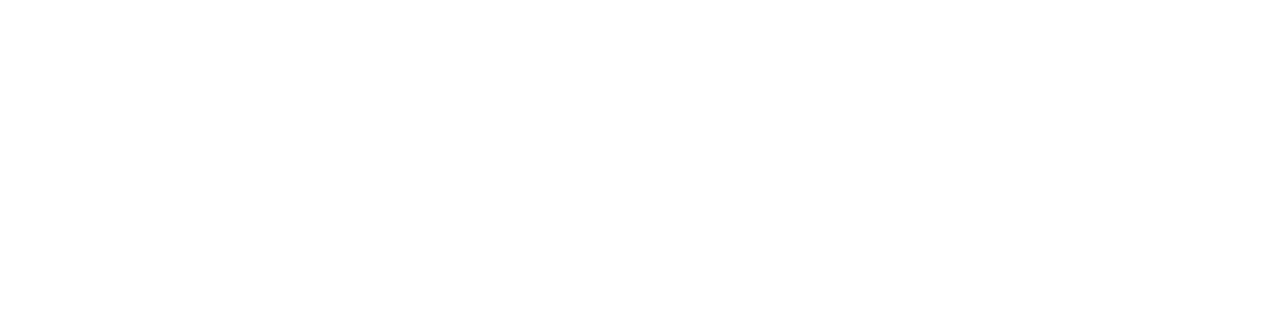
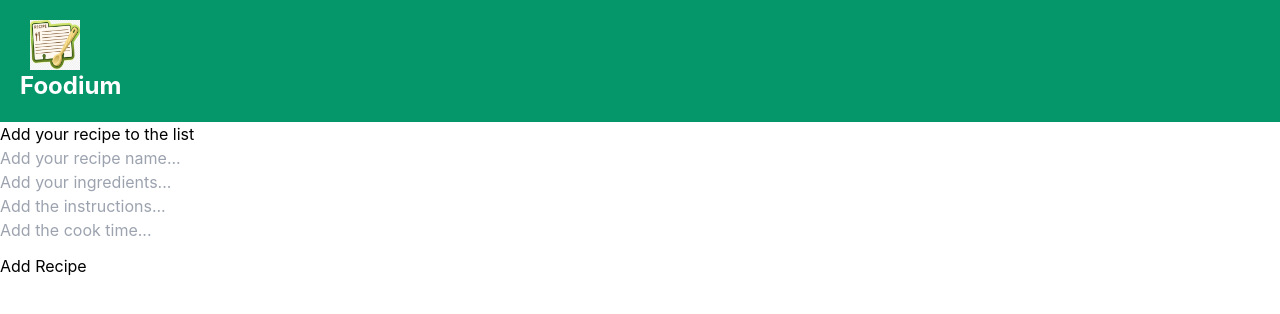
Before and after one commit to kzb11128/RecipeApp, a React (Create React App) app in the folder client/: page /signup in a window 1280 px wide. Before the commit this address had no page. Shown: the top 314 px of the page. Built offline with nearby package versions, Linux system fonts and the light colour scheme; the HTML template or start-up script is replaced by a standard one.

Commit message:
some fixes

```diff
--- a/client/package.json
+++ b/client/package.json
@@ -17,6 +17,7 @@
     "graphql": "^15.4.0",
     "react": "17.0.2",
     "react-dom": "17.0.2",
+    "react-router-dom": "^6.2.1",
     "react-scripts": "5.0.1",
     "web-vitals": "^2.1.4"
   },
--- a/client/src/App.js
+++ b/client/src/App.js
@@ -1,8 +1,9 @@
 import React from 'react';
 import { ApolloClient, InMemoryCache, ApolloProvider } from '@apollo/client';
 import { BrowserRouter as Router, Route, Routes } from 'react-router-dom';
+import Header from './Components/Header';
 import Home from './pages/Home';
-import Users from './pages/Users';
+import RecipeForm from './Components/RecipeForm';
 
 const client = new ApolloClient({
   uri: '/graphql',
@@ -14,15 +15,13 @@ function App() {
     <ApolloProvider client={client}>
       <Router>
       <div>
+        <Header />
+      <RecipeForm />
           <div>
             <Routes>
             <Route
               path="/"
               element={<Home />}
-              />
-              <Route
-              path="/users"
-              element={<Users />}
               />
             </Routes>
           </div>
--- a/client/src/Components/Header/index.js
+++ b/client/src/Components/Header/index.js
@@ -1,12 +1,14 @@
 import React from 'react';
-import NavBar from './NavBar'
+import logo from '../../foodium-logo.png'
+// import Navigation from './Navigation';
 
 export default function Header() {
     return(
         <>
             <header id='header' className='w-full p-5 bg-emerald-600 h-full'>
+            <img src={logo} alt='logo' className="nav-logo" />
                 <h1 className='text-white text-2xl font-bold'>Foodium</h1>
-                <NavBar/>
+                {/* <Navigation currentPage={currentPage} handlePageChange={handlePageChange}/> */}
             </header>
         </>
 
--- a/client/src/index.css
+++ b/client/src/index.css
@@ -15,3 +15,24 @@ code {
   font-family: source-code-pro, Menlo, Monaco, Consolas, 'Courier New',
     monospace;
 }
+
+.nav {
+  display: flex;
+  justify-content: space-between;
+  align-items: center;
+}
+
+.nav-items {
+list-style: none ;
+display: flex;
+font-size: large;
+}
+
+.nav-items > li {
+padding: 10px;
+}
+
+.nav-logo {
+  width: 50px;
+  margin-left: 10px;
+}
--- a/client/src/pages/Home.js
+++ b/client/src/pages/Home.js
@@ -5,7 +5,7 @@ import Footer from "../Components/Footer"
 import { useQuery } from '@apollo/client';
 import { QUERY_RECIPES } from '../utils/queries';
 
-import RecipeForm from './components/RecipeForm';
+import RecipeForm from '../Components/RecipeForm';
 
 const Home = () => {
   const { loading, data } = useQuery(QUERY_RECIPES);
@@ -20,7 +20,7 @@ const Home = () => {
             <div>Loading...</div>
           ) : (
 
-// if looged in add recipe form
+// if loged in add recipe form
             <>
             <RecipeForm />
             <RecipeList
--- a/client/src/utils/queries.js
+++ b/client/src/utils/queries.js
@@ -16,7 +16,7 @@ export const QUERY_USERS = gql`
   query allUsers {
     users {
       _id
-      name
+      username
       email
       password
     }
```
Also changed, not shown: client/src/foodium-logo.png (added), 1 other file (tests, documents, lock files or other folders).
